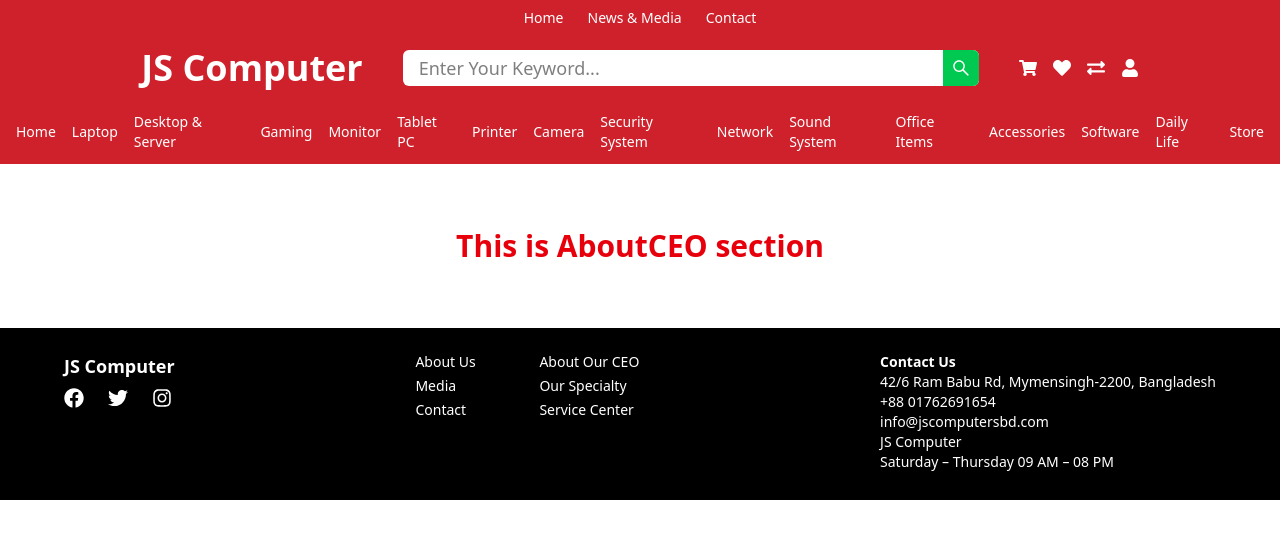
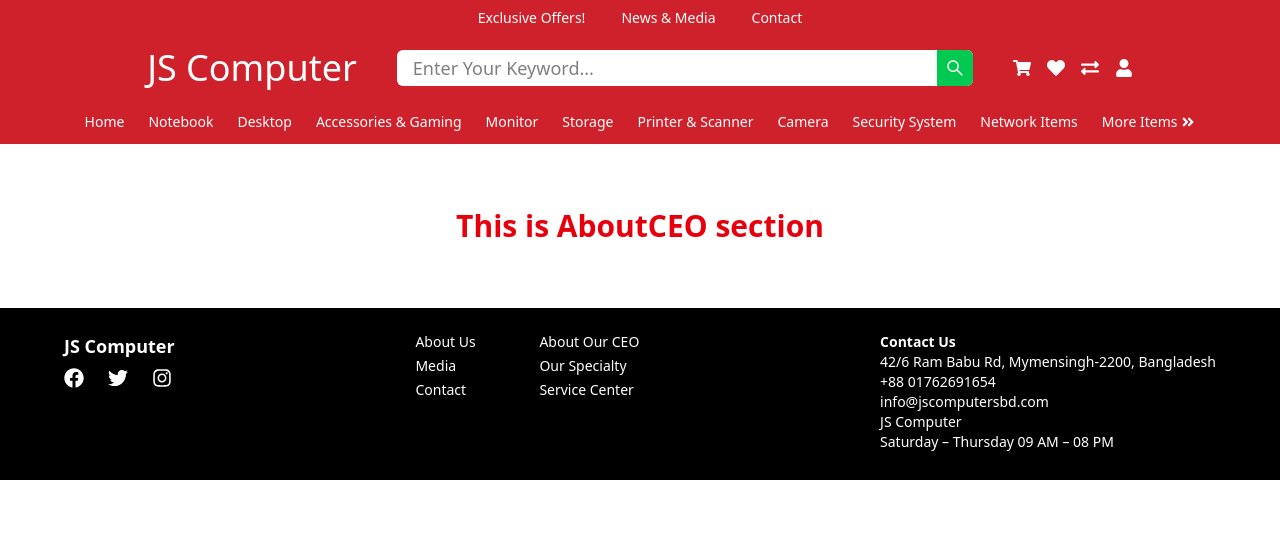
Before and after one commit to sohagbhuiyan/saverfavor_e-commerce, a React (Vite) app: page /about-ceo in a window 1280 px wide. Shown: the top 538 px of the page. Built offline with nearby package versions, Linux system fonts and the light colour scheme.

Commit message:
TopNavbar and menu item re-design

```diff
--- a/src/App.jsx
+++ b/src/App.jsx
@@ -33,19 +33,16 @@
         <Route path="/" element={<Home />} />
         <Route path="/registration" element={<Registration />} />
         <Route path="/login" element={<Login />} />
-        <Route path="/all-laptop" element={<AllLaptop />} />
         <Route path="/laptop/hp" element={<LaptopHP />} />
         {/* <Route path="/gaming" element={<Gaming />} /> */}
-        <Route path="/printer" element={<Printer />} />
         <Route path="/software" element={<Software />} />
-        <Route path="/gpu" element={<GPU />} />
-        <Route path="/monitor" element={<Monitor />} />
+
         <Route path="/network" element={<Network />} />
-        <Route path="/camera" element={<Camera />} />
+
         <Route path="/speaker" element={<Speaker />} />
         <Route path="/software" element={<Software />} />
         <Route path="/daily-life" element={<DailyLife />} />
-        <Route path="/store" element={<Store />} />
+        <Route path="/storage" element={<Store />} />
         <Route path="/accessories" element={<Accessories />} />
         <Route path="/all-categories" element={<AllCategories />} />
         <Route path="/product/:name" element={<ProductviewPage />} />
--- a/src/components/body/Slider.jsx
+++ b/src/components/body/Slider.jsx
@@ -42,7 +42,7 @@
         ))}
       </div>
       </div>
-      <div className="flex justify-center space-x-5 md:space-x-12 p-1 bg-orange-100 text-xs md:text-sm font-semibold text-yellow-950 ">
+      <div className="flex px-5 justify-center space-x-3 md:space-x-12 p-1 bg-orange-100 text-xs md:text-sm font-semibold text-yellow-950 ">
       <p className="">0% EMI</p>
       <p className="">24/7 Online Support</p>
       <p className="">No charge on card paynent</p>
--- a/src/components/navbar/Navbar.jsx
+++ b/src/components/navbar/Navbar.jsx
@@ -8,16 +8,18 @@
   FaUser,
   FaBars,
   FaTimes,
+  FaChevronDown,
+  FaAngleDoubleRight,
 } from "react-icons/fa";
 import { AiOutlineSearch } from "react-icons/ai";
 import axios from "axios";
+import TopBar from "./TopBar";
 
 const menuItems = [
   { name: "Home", path: "/" },
   {
-    name: "Laptop",
+    name: "Notebook",
     subMenu: [
-      { name: "All Laptop", path: "/all-laptop",},
       { name: "HP", path: "/laptop/hp" },
       { name: "Acer", path: "/laptop/acer" },
       { name: "Dell", path: "/laptop/dell" },
@@ -25,26 +27,23 @@
     ],
   },
   {
-    name: "Desktop & Server",
-    path: "/desktop-server",
+    name: "Desktop",
     subMenu: [
-      { name: "Gaming PC", path: "/desktop-server/gaming-pc" },
-      { name: "Workstation", path: "/desktop-server/workstation" },
+
       { name: "Server", path: "/desktop-server/server" },
     ],
   },
   {
-    name: "Gaming",
+    name: "Accessories & Gaming",
 
     subMenu: [
-      { name: "Consoles", path: "/gaming/consoles" },
       { name: "Accessories", path: "/gaming/accessories" },
       { name: "Games", path: "/gaming/games" },
     ],
   },
   {
     name: "Monitor",
-    path: "/monitor",
+
     subMenu: [
       { name: "Samsung", path: "/monitor/samsung" },
       { name: "HP", path: "/monitor/hp" },
@@ -52,8 +51,8 @@
     ],
   },
   {
-    name: "Tablet PC",
-    path: "/tablet-pc",
+    name: "Storage",
+
     subMenu: [
       { name: "Samsung", path: "/tablet-pc/samsung" },
       { name: "HP", path: "/tablet-pc/hp" },
@@ -61,8 +60,8 @@
     ],
   },
   {
-    name: "Printer",
-    path: "/printer",
+    name: "Printer & Scanner",
+
     subMenu: [
       { name: "Samsung", path: "/printer/samsung" },
       { name: "HP", path: "/printer/hp" },
@@ -73,7 +72,7 @@
   },
   {
     name: "Camera",
-    path: "/camera",
+
     subMenu: [
       { name: "Canon", path: "/camera/canon" },
       { name: "Sony", path: "/camera/sony" },
@@ -82,7 +81,7 @@
   },
   {
     name: "Security System",
-    path: "/security-system",
+
     subMenu: [
       { name: "XYZ", path: "/security-system/xyz" },
       { name: "ABC", path: "/security-system/abc" },
@@ -90,8 +89,8 @@
     ],
   },
   {
-    name: "Network",
-    path: "/network",
+    name: "Network Items",
+
     subMenu: [
       { name: "SDVX", path: "/network/sdvx" },
       { name: "DFDF", path: "/network/dfdf" },
@@ -102,7 +101,7 @@
   },
   {
     name: "Sound System",
-    path: "/sound-system",
+
     subMenu: [
       { name: "WCSAC", path: "/sound-system/wcsac" },
       { name: "Tep", path: "/sound-system/tep" },
@@ -111,7 +110,7 @@
   },
   {
     name: "Office Items",
-    path: "/office-items",
+
     subMenu: [
       { name: "CSDD", path: "/office-items/csdd" },
       { name: "TGVE", path: "/office-items/tgve" },
@@ -119,8 +118,8 @@
     ],
   },
   {
-    name: "Accessories",
-    path: "/accessories",
+    name: "Photocopier",
+
     subMenu: [
       { name: "CEW", path: "/accessories/cew" },
       { name: "BGD", path: "/accessories/bgd" },
@@ -130,8 +129,8 @@
     ],
   },
   {
-    name: "Software",
-    path: "/software",
+    name: "Projector",
+
     subMenu: [
       { name: "ZEDSA", path: "/software/zedsa" },
       { name: "MJHg", path: "/software/mjhg" },
@@ -139,8 +138,8 @@
     ],
   },
   {
-    name: "Daily Life",
-    path: "/daily-life",
+    name: "Cable & Converter",
+
     subMenu: [
       { name: "WDWD", path: "/daily-life/wdwd" },
       { name: "TWWW", path: "/daily-life/twww" },
@@ -148,8 +147,17 @@
     ],
   },
   {
-    name: "Store",
-    path: "/store",
+    name: "Electronic Gadgets",
+
+    subMenu: [
+      { name: "OPhg", path: "/store/ophg" },
+      { name: "Crsd", path: "/store/crsd" },
+      { name: "Dell", path: "/store/dell" },
+    ],
+  },
+  {
+    name: "Educational Items",
+
     subMenu: [
       { name: "OPhg", path: "/store/ophg" },
       { name: "Crsd", path: "/store/crsd" },
@@ -173,7 +181,21 @@
   const [profileData, setProfileData] = useState(null);
   const [loading, setLoading] = useState(false);
   const [error, setError] = useState("");
+  const [showMoreItems, setShowMoreItems] = useState(false);
+  const [moreItemsSubmenuOpen, setMoreItemsSubmenuOpen] = useState(null);
 
+  const firstTenItems = menuItems.slice(0, 10);
+  const remainingItems = menuItems.slice(10);
+  // Toggle "More Items" dropdown
+  const toggleMoreItems = () => {
+    setShowMoreItems(!showMoreItems);
+    setMoreItemsSubmenuOpen(null); // Reset submenu when toggling
+  };
+
+  // Toggle submenu under "More Items"
+  const toggleMoreItemsSubmenu = (index) => {
+    setMoreItemsSubmenuOpen(moreItemsSubmenuOpen === index ? null : index);
+  };
 
   // Initialize user state from localStorage
   useEffect(() => {
@@ -254,14 +276,9 @@
   return (
     <div className="bg-[#CF212B] text-white">
       {/* Top Bar */}
-      <div className="flex items-center justify-center space-x-6 px-6 py-2 text-xs md:text-sm">
-        <span className="hover:text-gray-300 cursor-pointer">Home</span>
-        <span className="hover:text-gray-300 cursor-pointer">News & Media</span>
-        <span className="hover:text-gray-300 cursor-pointer">Contact</span>
-      </div>
-
+      <TopBar/>
       {/* Main Navbar */}
-      <div className="flex items-center justify-between px-4 py-3 md:px-6 lg:px-12">
+      <div className="flex items-center justify-between px-5 py-3 md:px-6 lg:px-12">
         {/* Mobile Menu Button */}
         <button
           onClick={() => setMobileMenuOpen(!mobileMenuOpen)}
@@ -271,9 +288,9 @@
         </button>
 
         {/* Logo and Search Bar */}
-        <div className="flex-1 flex items-center justify-center gap-3 px-2 md:gap-10">
+        <div className=" flex flex-1 items-center justify-center gap-3 px-2 md:gap-10">
           <h1
-            className="text-sm sm:text-2xl font-bold md:text-4xl text-center cursor-pointer"
+            className="text-sm font-medium sm:text-2xl md:text-4xl text-center cursor-pointer"
             onClick={() => window.location.href = "/"}
           >
             JS Computer
@@ -386,9 +403,10 @@
         </div>
       </div>
 
-      {/* Desktop Menu */}
-      <div className="hidden md:flex items-center justify-center space-x-2 px-2 py-3 text-sm md:space-x-4 md:px-4">
-        {menuItems.map((item, index) => (
+{/* Desktop Menu */}
+<div className="hidden md:flex items-center justify-center space-x-2 px-2 py-3 font-medium text-sm md:space-x-6 md:px-4">
+        {/* First 10 Menu Items */}
+        {firstTenItems.map((item, index) => (
           <div
             key={index}
             className="relative cursor-pointer group"
@@ -403,7 +421,7 @@
             {item.subMenu && (
               <div
                 className={`${
-                  (hoverIndex === index || desktopSubmenuOpen === index) ? 'block' : 'hidden'
+                  hoverIndex === index || desktopSubmenuOpen === index ? "block" : "hidden"
                 } absolute left-0 mt-2 w-48 bg-gray-300 text-black shadow-lg rounded-md z-50`}
               >
                 {item.subMenu.map((subItem, subIndex) => (
@@ -419,6 +437,50 @@
             )}
           </div>
         ))}
+
+        {/* More Items Dropdown */}
+        {remainingItems.length > 0 && (
+          <div className="relative cursor-pointer group">
+            <div
+              className="flex items-center hover:text-gray-300"
+              onClick={toggleMoreItems}
+            >
+              More Items <FaAngleDoubleRight className="ml-1" />
+            </div>
+
+            {/* Dropdown for Remaining Items */}
+            {showMoreItems && (
+              <div className="absolute left-0 mt-2 w-48 bg-gray-300 text-black shadow-lg rounded-md z-50">
+                {remainingItems.map((item, index) => (
+                  <div key={index} className="relative">
+                    <div
+                      className="flex justify-between items-center px-4 py-2 hover:bg-gray-200 cursor-pointer"
+                      onClick={() => toggleMoreItemsSubmenu(index)}
+                    >
+                      <span>{item.name}</span>
+                      {item.subMenu && <FaChevronDown className="text-sm" />}
+                    </div>
+
+                    {/* Submenu for Remaining Items */}
+                    {item.subMenu && moreItemsSubmenuOpen === index && (
+                      <div className="ml-4 mt-1">
+                        {item.subMenu.map((subItem, subIndex) => (
+                          <Link
+                            key={subIndex}
+                            to={subItem.path}
+                            className="block px-4 py-2 hover:bg-gray-200"
+                          >
+                            {subItem.name}
+                          </Link>
+                        ))}
+                      </div>
+                    )}
+                  </div>
+                ))}
+              </div>
+            )}
+          </div>
+        )}
       </div>
 
       {/* Mobile Menu (Sidebar) */}
--- /dev/null
+++ b/src/components/navbar/TopBar.jsx
@@ -0,0 +1,37 @@
+import { NavLink } from "react-router-dom";
+
+const TopBar = ()=> {
+
+    return (
+        <>
+      <div className="flex items-center justify-center space-x-6 md:space-x-9 md:font-medium px-6 py-2 text-xs md:text-sm">
+      <NavLink
+          to="/exclusive-offers"
+          className={({ isActive }) =>
+            isActive ? "text-gray-300 cursor-pointer" : "hover:text-gray-300 cursor-pointer"
+          }
+        >
+          Exclusive Offers!
+        </NavLink>
+        <NavLink
+          to="/news-media"
+          className={({ isActive }) =>
+            isActive ? "text-gray-300 cursor-pointer" : "hover:text-gray-300 cursor-pointer"
+          }
+        >
+          News & Media
+        </NavLink>
+        <NavLink
+          to="/contact"
+          className={({ isActive }) =>
+            isActive ? "text-gray-300 cursor-pointer" : "hover:text-gray-300 cursor-pointer"
+          }
+        >
+          Contact
+        </NavLink>
+      </div>
+        </>
+      );
+    }
+
+export default TopBar;
```
